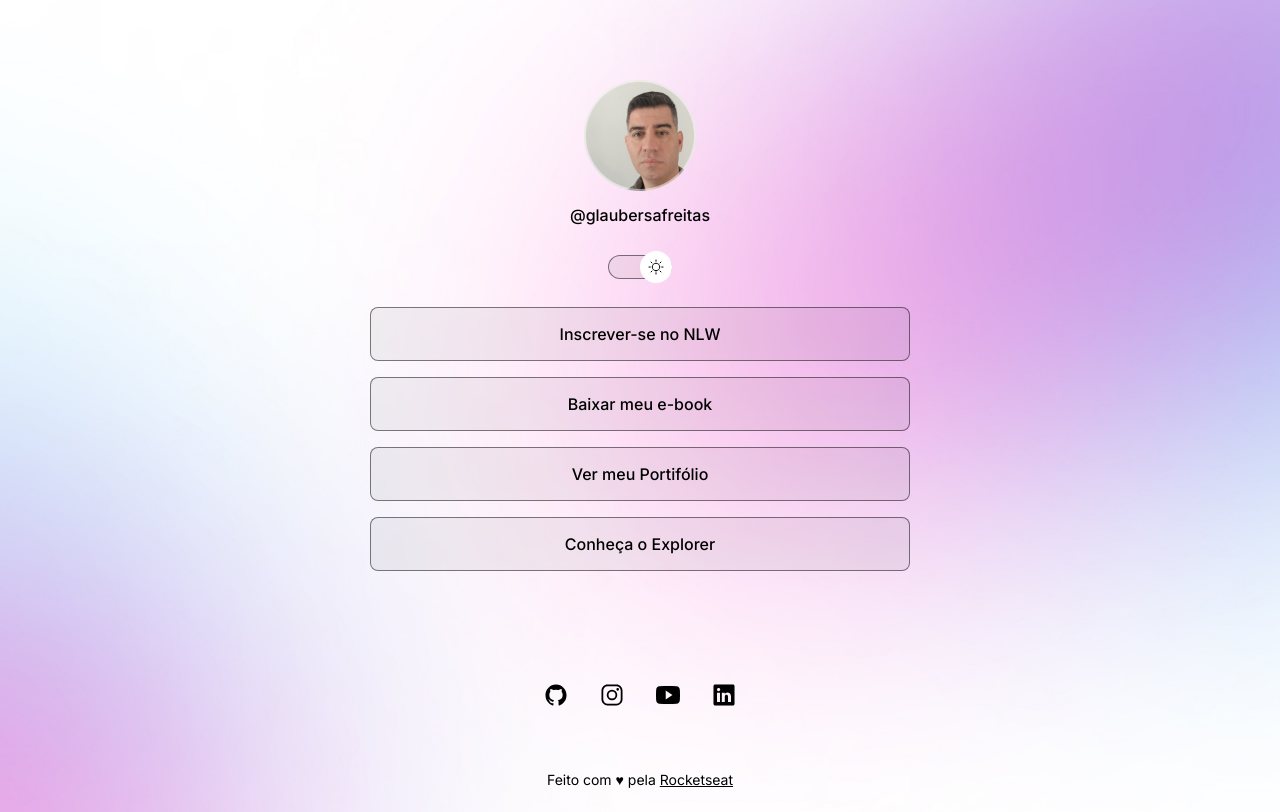
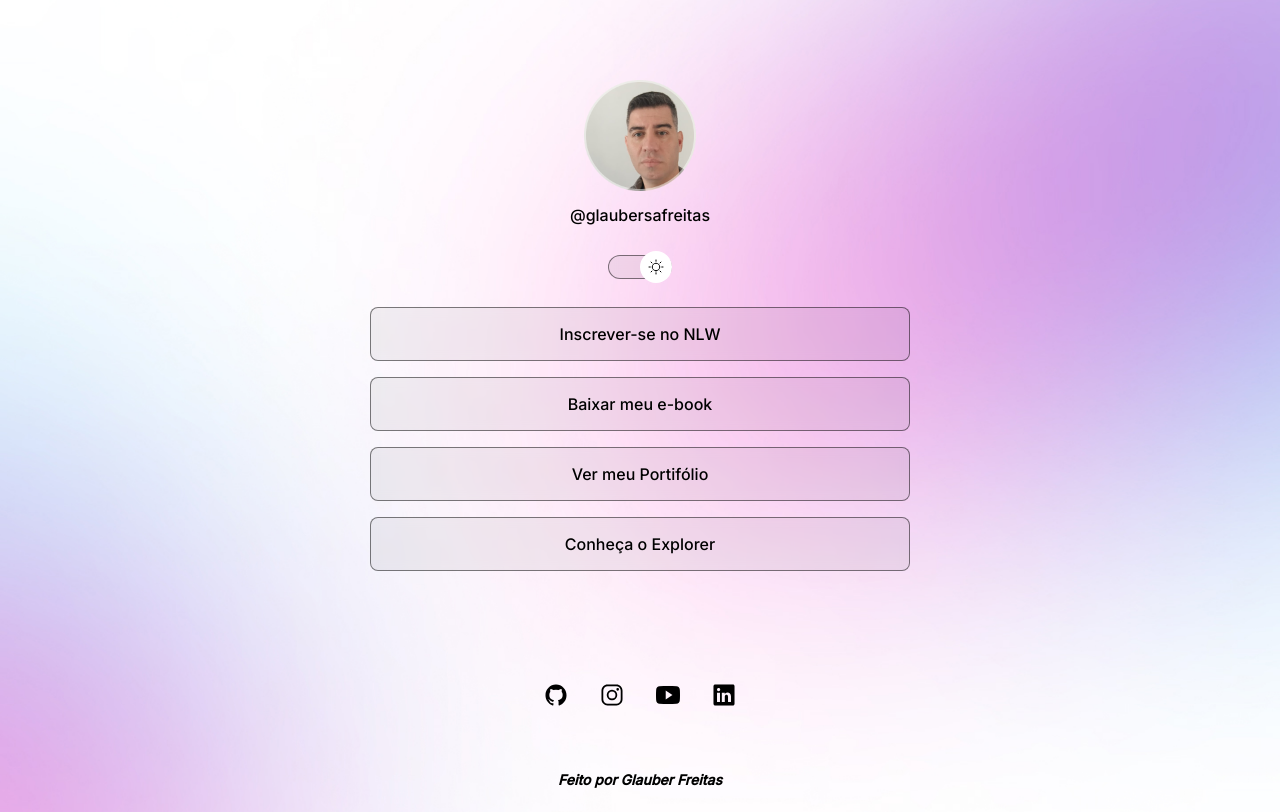
Before and after one commit to glaubersafreitas/ProjetoDevLinks, a plain HTML site: page index.html in a window 1280 px wide. Drawn offline with nearby package versions, Linux system fonts and the light colour scheme.

Commit message:
modefied index.html

```diff
--- a/index.html
+++ b/index.html
@@ -62,7 +62,9 @@
         </div>
 
         <footer>
-            Feito com ♥ pela  <a href="https://rocketseat.com.br" target="_blank">Rocketseat</a>
+            <em>
+                <b>Feito por Glauber Freitas</b>
+            </em>
         </footer>
     </div>
 
```
